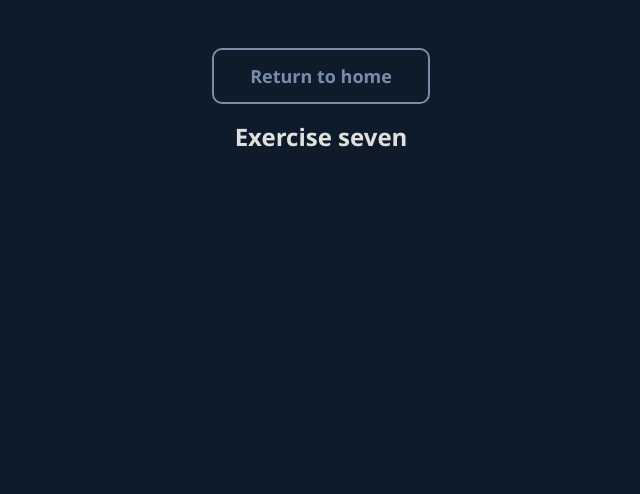
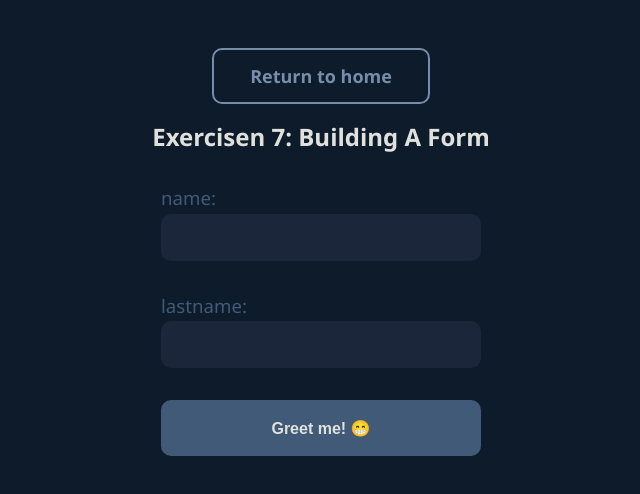
Before and after one commit to jtlaxcalaDev/simple-react-exercise, a React (Create React App) app: page /exercise-seven in a window 1280 px wide. Shown: the top 494 px of the page, without its empty margins (319-959 px from the left). Built offline with nearby package versions, Linux system fonts and the light colour scheme.

Commit message:
Exercise-7-Building-A-Form

```diff
--- a/src/exercises/exercise-seven/Seven.css
+++ b/src/exercises/exercise-seven/Seven.css
@@ -0,0 +1,44 @@
+.input-field-container {
+  display: flex;
+  flex-direction: column;
+  width: 20em;
+  text-align: start;
+  margin: 2em auto;
+}
+
+.field {
+  color: #415A77;
+  font-size: 14pt;
+  margin-bottom: .2em;
+}
+
+.text-input {
+  height: 2.8em;
+  border: none;
+  border-radius: 10px;
+  background-color: #1B263B;
+  outline: none;
+  padding-left: 1em;
+  color: #E0E1DD;
+  font-size: 12pt;
+}
+
+.text-input:focus {
+  border: 2px solid #778DA9;
+}
+.great-button {
+  width: 20em;
+  height: 3.5em;
+  background-color: #415A77;
+  border-radius: 10px;
+  border: none;
+  color: #E0E1DD;
+  font-size: 12pt;
+  font-weight: 600;
+  cursor: pointer;
+}
+
+.great-button:hover {
+  background-color: #778DA9;
+  transition: .6s all ease
+}
--- a/src/exercises/exercise-seven/Seven.jsx
+++ b/src/exercises/exercise-seven/Seven.jsx
@@ -1,13 +1,21 @@
+import { useState } from "react";
 import { Link } from "react-router-dom";
+import TextInput from "./TextInput";
 
 const Seven = () => {
+  const [name, setName] = useState('')
+  const [lastname, setLastname] = useState('')
+
   return (
     <>
       <div className="container">
         <Link to={'/'} className="return">Return to home</Link>
         <div className={"exercise-title exercise-seven"}>
-          <h2>Exercise seven</h2>
+          <h2>Exercisen 7: Building A Form</h2>
         </div>
+        <TextInput inputName='name' value={name} onChangeValue={event => setName(event.target.value)}/>
+        <TextInput inputName='lastname' value={lastname} onChangeValue={event => setLastname(event.target.value)}/>
+        <button className="great-button" onClick={() => alert(`Hi! 👋, nice to meet u ${name} ${lastname} ⚛`)}>Greet me! 😁</button>
       </div>
     </>
   )
--- /dev/null
+++ b/src/exercises/exercise-seven/TextInput.jsx
@@ -0,0 +1,18 @@
+import './Seven.css'
+
+const TextInput = ({inputName, value, onChangeValue}) => {
+  return (
+    <div className="input-field-container">
+      <label className="field" htmlFor={inputName}>{inputName}: </label>
+      <input
+        type={'text'}
+        className="text-input"
+        id={inputName}
+        value={value}
+        onChange={onChangeValue}
+      />
+    </div>
+  )
+}
+
+export default TextInput;
```
